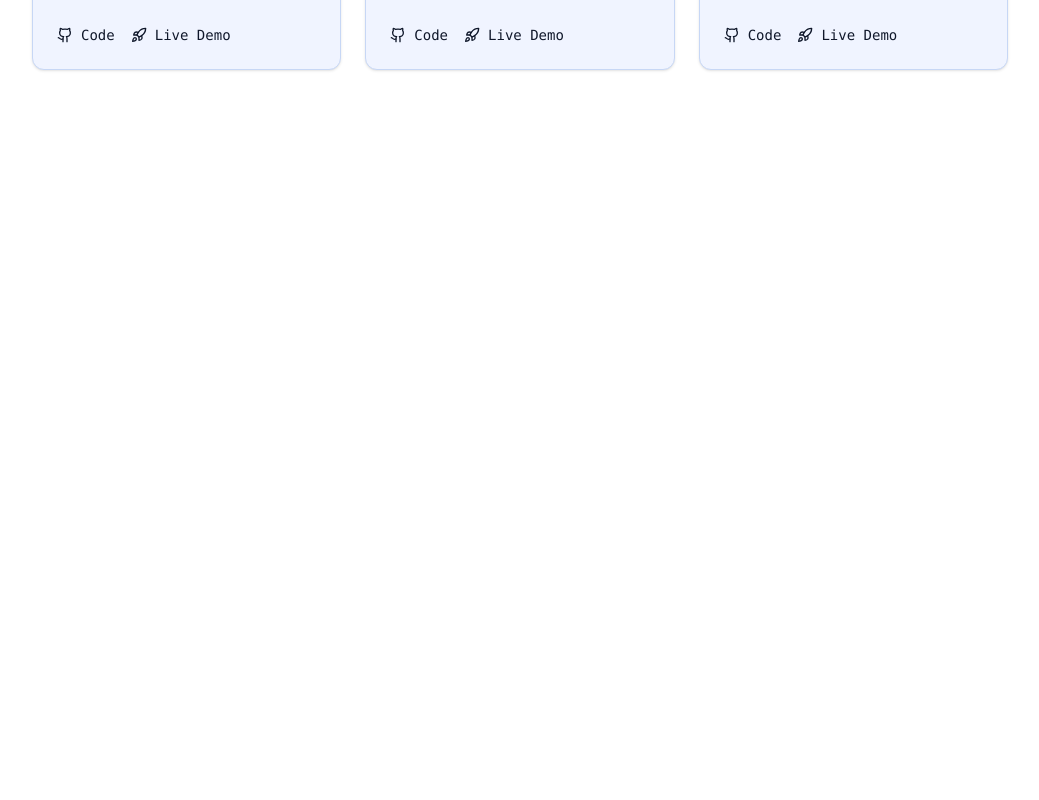
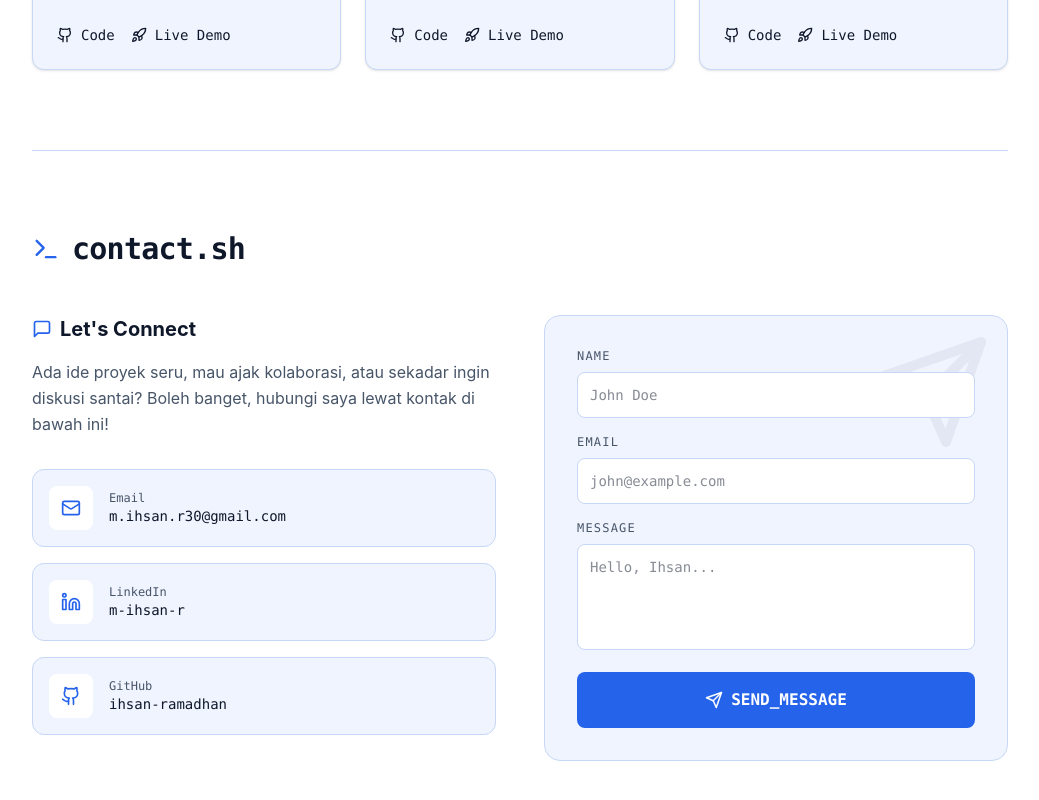
Before and after one commit to ihsan-ramadhan/portfolio, a React (Vite) app in the folder apps/web/: page / in a window 1280 px wide. Shown: the part 2158-2958 px from the top of the page, without its empty margins (120-1159 px from the left). Before the commit the page ends 2388 px from the top, so only its background shows below. Built offline with nearby package versions, Linux system fonts and the light colour scheme.

Commit message:
feat(contact): implement contact section

```diff
--- a/apps/web/src/App.tsx
+++ b/apps/web/src/App.tsx
@@ -3,6 +3,7 @@ import Hero from './components/sections/Hero';
 import About from './components/sections/About';
 import Skills from './components/sections/Skills';
 import Projects from './components/sections/Projects';
+import Contact from './components/sections/Contact';
 
 function App() {
   return (
@@ -23,6 +24,7 @@ function App() {
         <About />
         <Skills />
         <Projects />
+        <Contact />
       </main>
     </div>
   );
--- /dev/null
+++ b/apps/web/src/components/sections/Contact.tsx
@@ -0,0 +1,112 @@
+import { motion } from 'framer-motion';
+import { Mail, Linkedin, Github, Send, Terminal, MessageSquare } from 'lucide-react';
+
+export default function Contact() {
+  return (
+    <section id="contact" className="py-20 w-full border-t border-[var(--color-border)]">
+      <motion.div
+        initial={{ opacity: 0, y: 20 }}
+        whileInView={{ opacity: 1, y: 0 }}
+        viewport={{ once: true }}
+      >
+        <div className="flex items-center gap-3 mb-12">
+          <Terminal className="text-[var(--color-primary)]" size={28} />
+          <h2 className="text-2xl md:text-3xl font-bold font-mono tracking-tight">contact.sh</h2>
+        </div>
+
+        <div className="grid grid-cols-1 md:grid-cols-2 gap-12">
+          <div className="space-y-8">
+            <div>
+              <h3 className="text-xl font-bold mb-4 flex items-center gap-2">
+                <MessageSquare size={20} className="text-[var(--color-primary)]" />
+                Let's Connect
+              </h3>
+              <p className="text-[var(--color-text-muted)] leading-relaxed">
+                Ada ide proyek seru, mau ajak kolaborasi, atau sekadar ingin diskusi santai? Boleh banget, hubungi saya lewat kontak di bawah ini!
+              </p>
+            </div>
+
+            <div className="space-y-4">
+              <a
+                href="mailto:m.ihsan.r30@gmail.com"
+                className="flex items-center gap-4 p-4 rounded-xl bg-[var(--color-bg-subtle)] border border-[var(--color-border)] hover:border-[var(--color-primary)] transition-all group"
+              >
+                <div className="p-3 rounded-lg bg-[var(--color-bg)] text-[var(--color-primary)] group-hover:bg-[var(--color-primary)] group-hover:text-white transition-colors">
+                  <Mail size={20} />
+                </div>
+                <div>
+                  <p className="text-xs font-mono text-[var(--color-text-muted)]">Email</p>
+                  <p className="font-mono text-sm">m.ihsan.r30@gmail.com</p>
+                </div>
+              </a>
+
+              <a
+                href="https://linkedin.com/in/m-ihsan-r"
+                target="_blank"
+                className="flex items-center gap-4 p-4 rounded-xl bg-[var(--color-bg-subtle)] border border-[var(--color-border)] hover:border-[var(--color-primary)] transition-all group"
+              >
+                <div className="p-3 rounded-lg bg-[var(--color-bg)] text-[var(--color-primary)] group-hover:bg-[var(--color-primary)] group-hover:text-white transition-colors">
+                  <Linkedin size={20} />
+                </div>
+                <div>
+                  <p className="text-xs font-mono text-[var(--color-text-muted)]">LinkedIn</p>
+                  <p className="font-mono text-sm">m-ihsan-r</p>
+                </div>
+              </a>
+
+              <a
+                href="https://github.com/ihsan-ramadhan"
+                target="_blank"
+                className="flex items-center gap-4 p-4 rounded-xl bg-[var(--color-bg-subtle)] border border-[var(--color-border)] hover:border-[var(--color-primary)] transition-all group"
+              >
+                <div className="p-3 rounded-lg bg-[var(--color-bg)] text-[var(--color-primary)] group-hover:bg-[var(--color-primary)] group-hover:text-white transition-colors">
+                  <Github size={20} />
+                </div>
+                <div>
+                  <p className="text-xs font-mono text-[var(--color-text-muted)]">GitHub</p>
+                  <p className="font-mono text-sm">ihsan-ramadhan</p>
+                </div>
+              </a>
+            </div>
+          </div>
+
+          <div className="p-8 rounded-2xl bg-[var(--color-bg-subtle)] border border-[var(--color-border)] relative overflow-hidden">
+            <div className="absolute top-0 right-0 p-4 opacity-5 pointer-events-none">
+              <Send size={120} />
+            </div>
+
+            <form className="space-y-4 relative z-10" onSubmit={(e) => e.preventDefault()}>
+              <div>
+                <label className="block text-xs font-mono text-[var(--color-text-muted)] mb-2 uppercase tracking-widest">Name</label>
+                <input
+                  type="text"
+                  placeholder="John Doe"
+                  className="w-full p-3 rounded-lg bg-[var(--color-bg)] border border-[var(--color-border)] focus:border-[var(--color-primary)] outline-none transition-colors font-mono text-sm"
+                />
+              </div>
+              <div>
+                <label className="block text-xs font-mono text-[var(--color-text-muted)] mb-2 uppercase tracking-widest">Email</label>
+                <input
+                  type="email"
+                  placeholder="john@example.com"
+                  className="w-full p-3 rounded-lg bg-[var(--color-bg)] border border-[var(--color-border)] focus:border-[var(--color-primary)] outline-none transition-colors font-mono text-sm"
+                />
+              </div>
+              <div>
+                <label className="block text-xs font-mono text-[var(--color-text-muted)] mb-2 uppercase tracking-widest">Message</label>
+                <textarea
+                  rows={4}
+                  placeholder="Hello, Ihsan..."
+                  className="w-full p-3 rounded-lg bg-[var(--color-bg)] border border-[var(--color-border)] focus:border-[var(--color-primary)] outline-none transition-colors font-mono text-sm resize-none"
+                ></textarea>
+              </div>
+              <button className="w-full py-4 rounded-lg bg-[var(--color-primary)] text-white font-bold font-mono hover:opacity-90 transition-opacity flex items-center justify-center gap-2 cursor-pointer">
+                <Send size={18} /> SEND_MESSAGE
+              </button>
+            </form>
+          </div>
+        </div>
+      </motion.div>
+    </section>
+  );
+}
```
